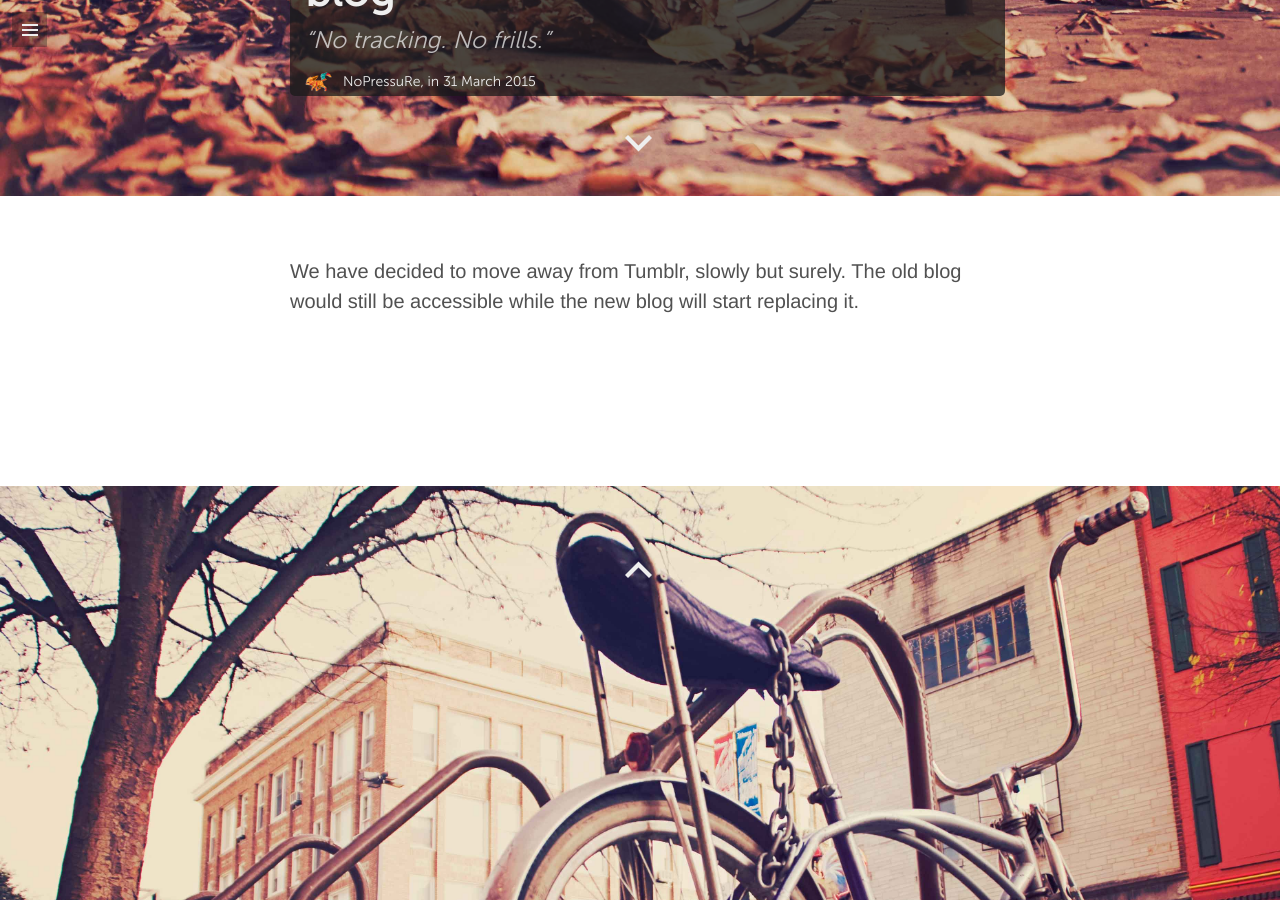
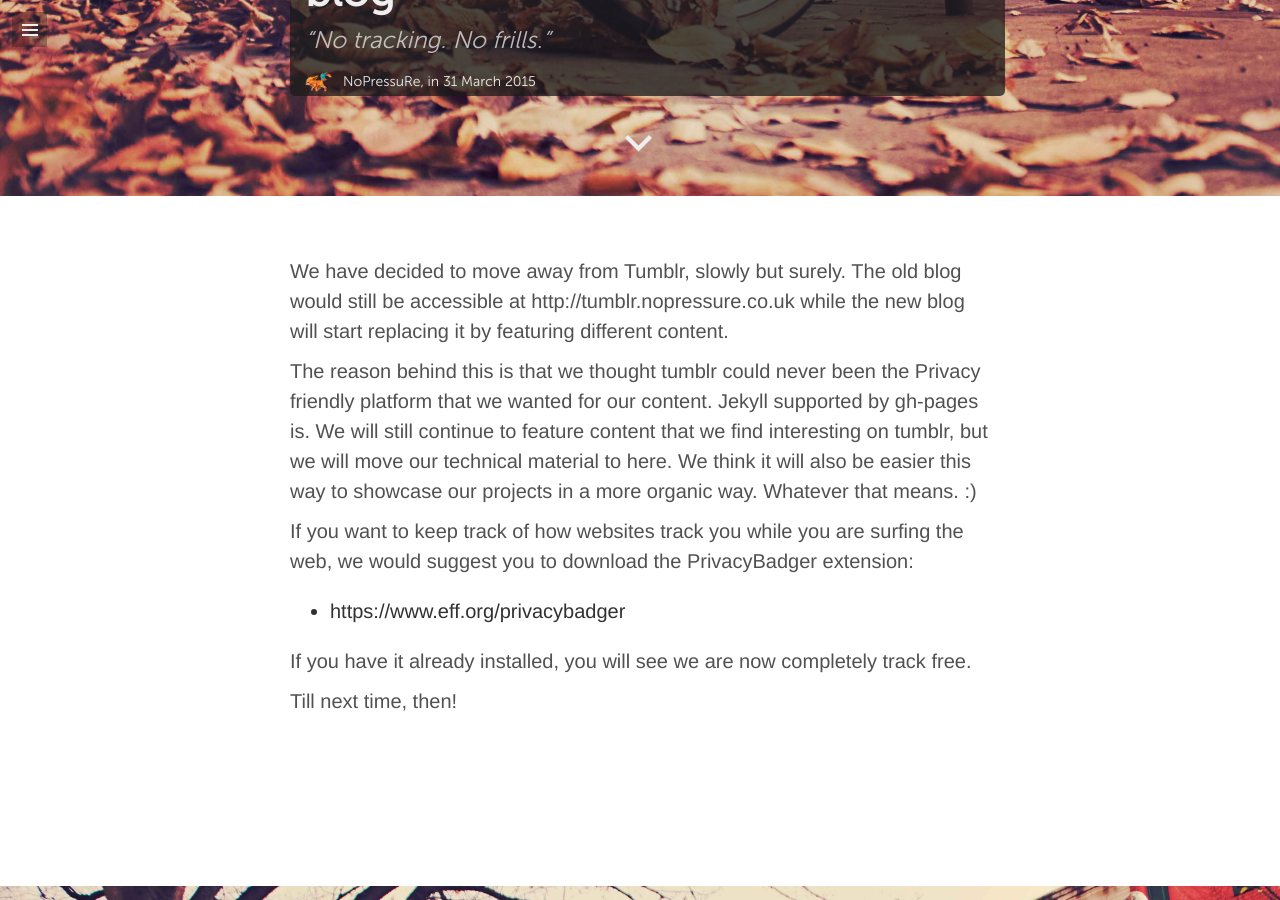
Before and after one commit to nopressurelabs/blog, a Jekyll site: the page built from _posts/2015-03-31-Moving-away-from-tumblr.md, in a window 1280 px wide and 900 px high, scrolled down 704 px. Built offline with Jekyll 4.4.1, drawn with Linux system fonts in a browser that asks for light colours.

Commit message:
Update 2015-03-31-Moving-away-from-tumblr.md

```diff
--- a/_posts/2015-03-31-Moving-away-from-tumblr.md
+++ b/_posts/2015-03-31-Moving-away-from-tumblr.md
@@ -7,4 +7,15 @@ video: false
 comments: true
 ---
 
-We have decided to move away from Tumblr, slowly but surely. The old blog would still be accessible while the new blog will start replacing it.
+We have decided to move away from Tumblr, slowly but surely. The old blog would still be accessible at http://tumblr.nopressure.co.uk while the new blog will start replacing it by featuring different content.
+
+The reason behind this is that we thought tumblr could never been the Privacy friendly platform that we wanted for our content. Jekyll supported by gh-pages is.
+We will still continue to feature content that we find interesting on tumblr, but we will move our technical material to here. We think it will also be easier this way to showcase our projects in a more organic way. Whatever that means. :)
+
+If you want to keep track of how websites track you while you are surfing the web, we would suggest you to download the PrivacyBadger extension:
+
+- https://www.eff.org/privacybadger
+
+If you have it already installed, you will see we are now completely track free.
+
+Till next time, then!
```
